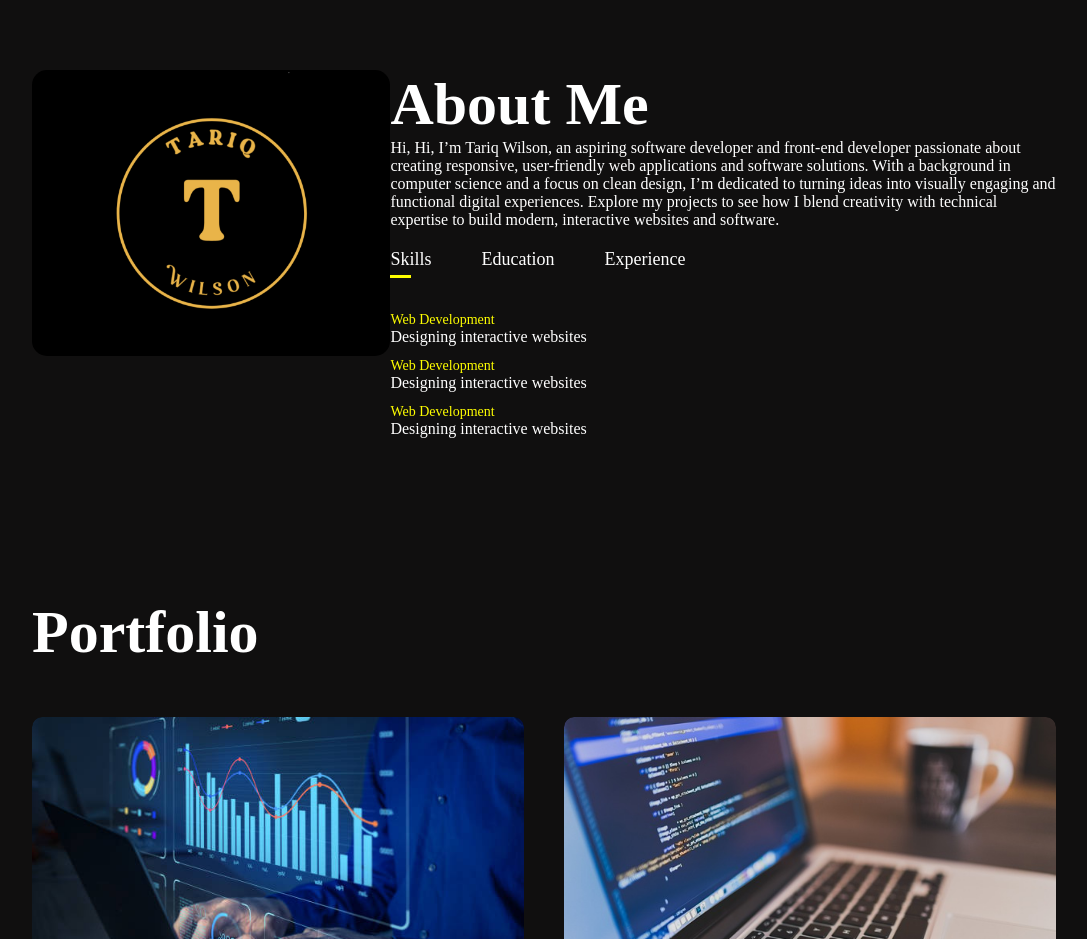
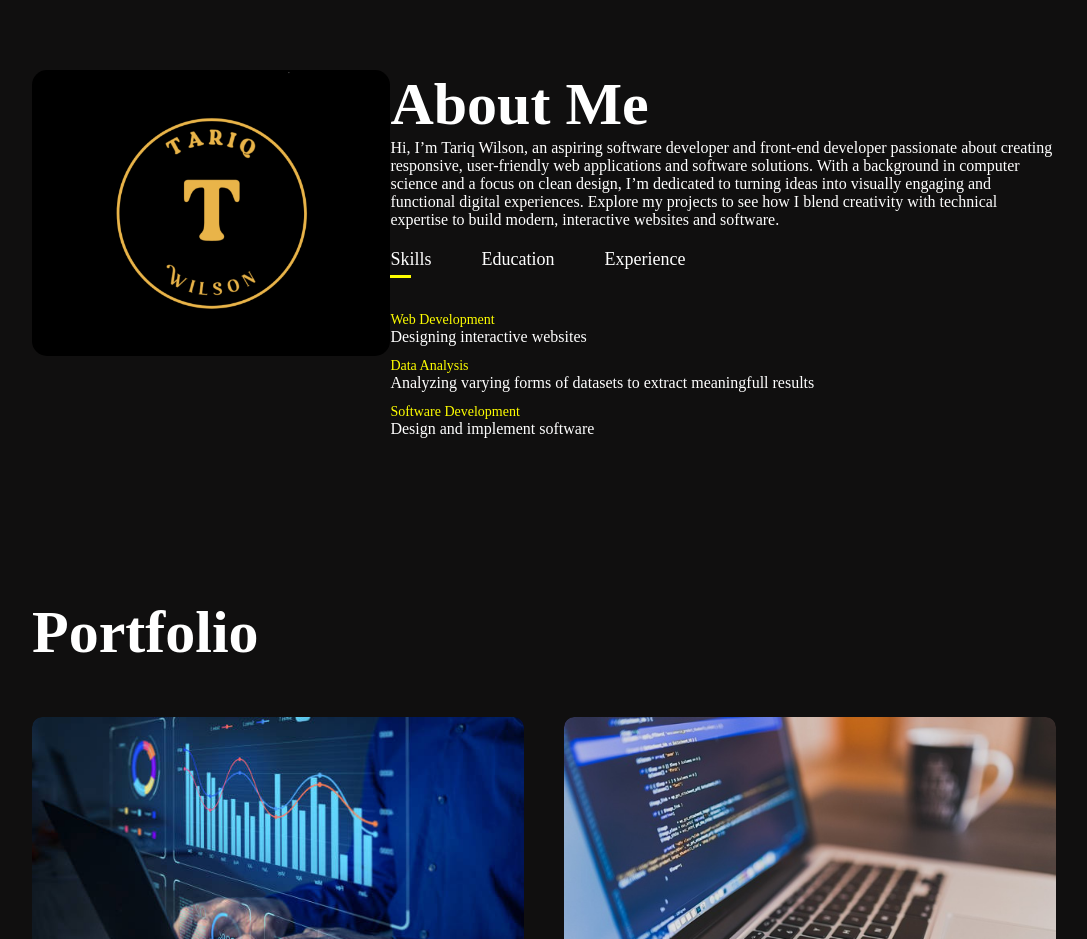
Before and after one commit to Tariq-K-Wilson/tariqwilson.github.io, a plain HTML site: page index.html in a window 1280 px wide. Shown: the part 820-1759 px from the top of the page, without its empty margins (96-1183 px from the left). Drawn offline with Linux system fonts and the light colour scheme.

Commit message:
Update index.html

```diff
--- a/index.html
+++ b/index.html
@@ -38,7 +38,7 @@
                     </div>
                     <div class="about-col2">
                         <h1 class="subtitle">About Me</h1>
-                        <p>Hi, Hi, I’m Tariq Wilson, an aspiring software developer and front-end developer passionate
+                        <p>Hi, I’m Tariq Wilson, an aspiring software developer and front-end developer passionate
                             about creating responsive, user-friendly web applications and software solutions. With a
                             background in computer science and a focus on clean design, I’m dedicated to turning ideas
                             into visually engaging and functional digital experiences. Explore my projects to see how
@@ -52,8 +52,8 @@
                         <div class="tab-contents active-tab" id="skills">
                             <ul>
                                 <li><span>Web Development</span><br>Designing interactive websites</li>
-                                <li><span>Web Development</span><br>Designing interactive websites</li>
-                                <li><span>Web Development</span><br>Designing interactive websites</li>
+                                <li><span>Data Analysis</span><br>Analyzing varying forms of datasets to extract meaningfull results</li>
+                                <li><span>Software Development</span><br>Design and implement software</li>
                             </ul>
                         </div>
 
```
